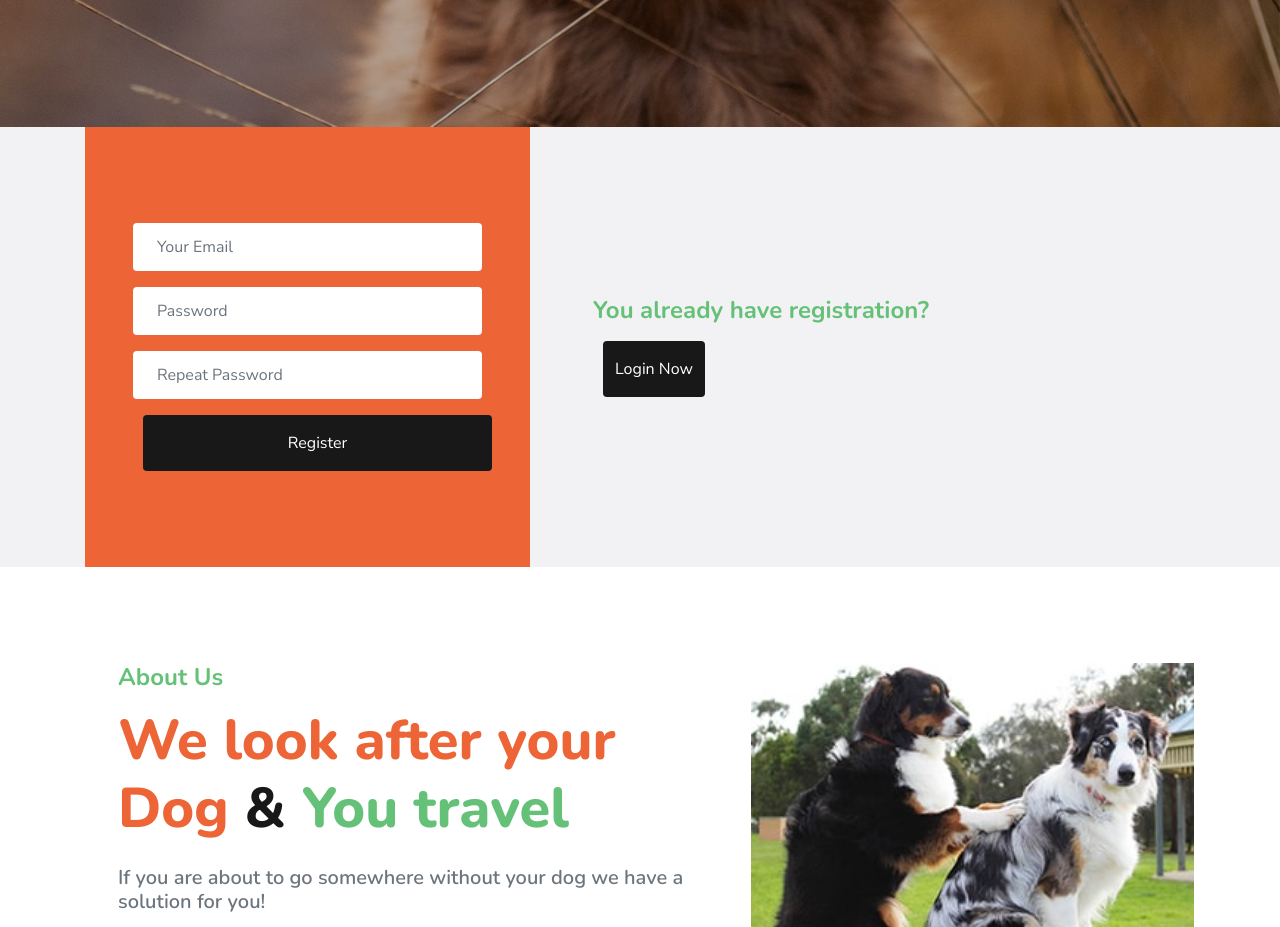
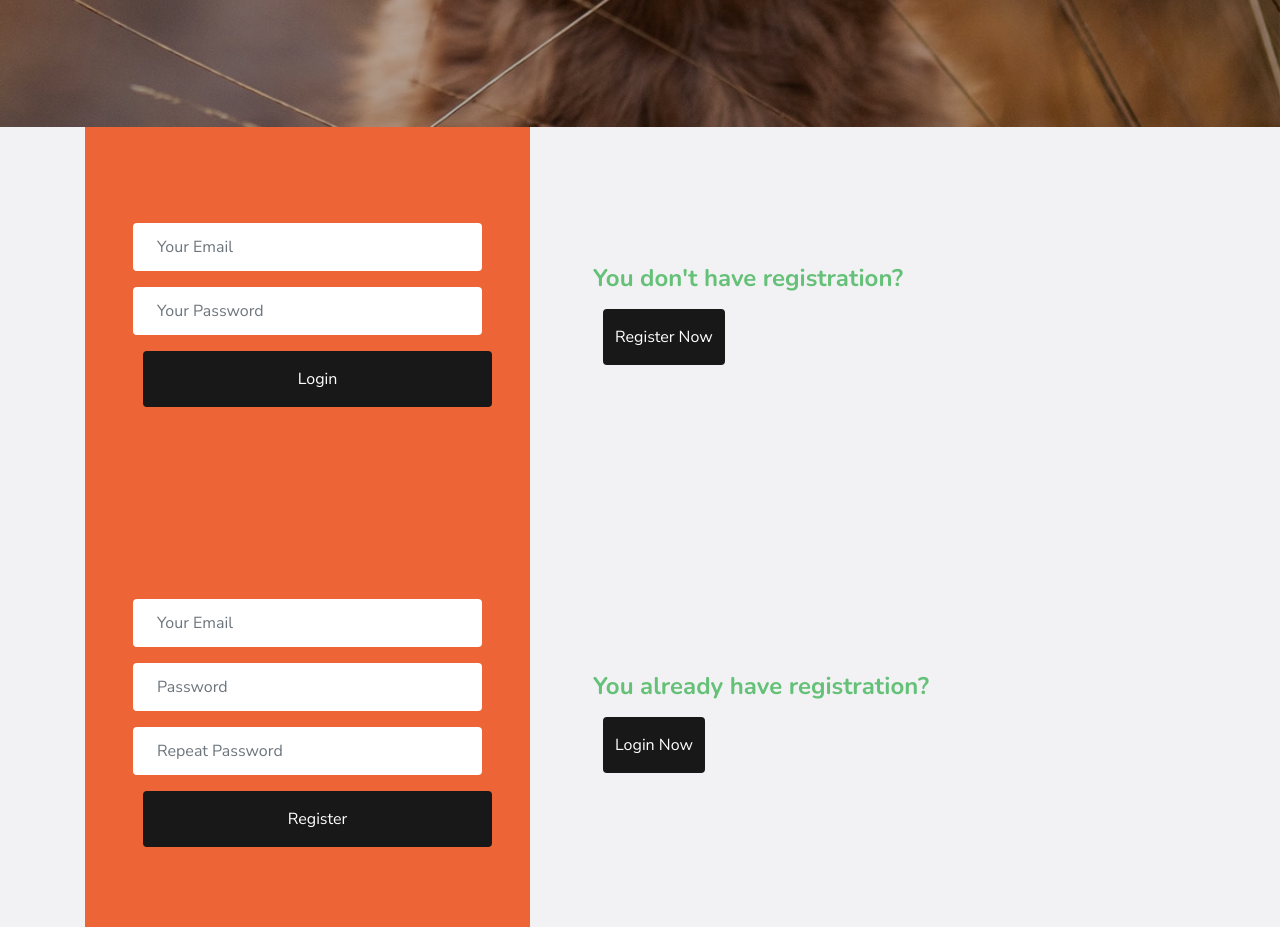
Before and after one commit to sZidarov/MyReactProject, a React (Vite) app in the folder client/: page / in a window 1280 px wide. Shown: the part 800-1727 px from the top of the page. Built offline with nearby package versions, Linux system fonts and the light colour scheme.

Commit message:
add validation to login form

```diff
--- a/client/src/App.jsx
+++ b/client/src/App.jsx
@@ -20,7 +20,7 @@ function App() {
             <Navbar></Navbar>
             <Home></Home>
             {/* <Bookingform></Bookingform> */}
-            {/* <Login></Login> */}
+            <Login></Login>
             <Register></Register>
             <About></About>
             <Services></Services>
--- a/client/src/components/Login.jsx
+++ b/client/src/components/Login.jsx
@@ -1,29 +1,99 @@
-
+import { useFormik } from "formik";
+import * as Yup from "yup";
 
 export default function Login() {
+    const formik = useFormik({
+        initialValues: {
+            email: "",
+            password: "",
+        },
+        onSubmit: (values) => {
+            console.log("onSubmit", values);
+        },
+        validationSchema: Yup.object({
+            email: Yup.string()
+                .required("Email is required!")
+                .matches(/^\S+@\S+\.\S+$/, "Invalid email!"),
+            password: Yup.string()
+                .required("Password is required!")
+                .min(6, "Password must be atlest 6 characters"),
+        }),
+    });
     return (
         <div className="container-fluid bg-light">
             <div className="container">
                 <div className="row align-items-center">
                     <div className="col-lg-5">
                         <div className="bg-primary py-5 px-4 px-sm-5">
-                        <form className="py-5">
+                            <form className="py-5" onSubmit={formik.handleSubmit}>
                                 <div className="form-group">
-                                <input type="email" className="form-control border-0 p-4" placeholder="Your Email" required="required" />
+                                    <input
+                                        type="email"
+                                        className="form-control border-0 p-4"
+                                        placeholder="Your Email"
+                                        required="required"
+                                        name="email"
+                                        value={formik.values.email}
+                                        onChange={formik.handleChange}
+                                        onBlur={formik.handleBlur}
+                                    />
+                                    <div
+                                        style={{
+                                            color: "yellow",
+                                            fontSize: "bold",
+                                            textAlign: "center",
+                                        }}
+                                    >
+                                        {formik.errors.email &&
+                                            formik.touched.email &&
+                                            formik.errors.email}
+                                    </div>
                                 </div>
                                 <div className="form-group">
-                                <input type="password" className="form-control border-0 p-4" placeholder="Your Password" required="required" />
+                                    <input
+                                        type="password"
+                                        className="form-control border-0 p-4"
+                                        placeholder="Your Password"
+                                        required="required"
+                                        name="password"
+                                        value={formik.values.password}
+                                        onChange={formik.handleChange}
+                                        onBlur={formik.handleBlur}
+                                    />
+                                    <div
+                                        style={{
+                                            color: "yellow",
+                                            fontSize: "bold",
+                                            textAlign: "center",
+                                        }}
+                                    >
+                                        {formik.errors.password &&
+                                            formik.touched.password &&
+                                            formik.errors.password}
+                                    </div>
                                 </div>
                                 <div>
-                                <button className="btn btn-dark btn-block border-0 py-3 " type="submit">Login</button>
-                                <div style={{color: "yellow", fontSize: "bold", textAlign: "center"}}>Password or email don't match.</div>
+                                    <button
+                                        className="btn btn-dark btn-block border-0 py-3 "
+                                        type="submit"
+                                    >
+                                        Login
+                                    </button>
+
                                 </div>
                             </form>
                         </div>
                     </div>
                     <div className="col-lg-7 py-5 py-lg-0 px-3 px-lg-5">
-                    <h4 className="text-secondary mb-3">You don't have registration?</h4>
-                    <button className="btn btn-dark border-0 py-3" type="submit">Register Now</button>
+                        <h4 className="text-secondary mb-3">
+                            You don't have registration?
+                        </h4>
+                        <button
+                            className="btn btn-dark border-0 py-3"
+                            type="submit"
+                        >
+                            Register Now
+                        </button>
                     </div>
                 </div>
             </div>
--- a/client/src/components/Register.jsx
+++ b/client/src/components/Register.jsx
@@ -13,7 +13,7 @@ export default function Register() {
         },
 
         validationSchema: Yup.object({
-            email: Yup.string().required("Email id required").matches(/^\S+@\S+\.\S+$/, "Invalid email"),
+            email: Yup.string().required("Email is required!").matches(/^\S+@\S+\.\S+$/, "Invalid email"),
             password: Yup.string().required("Password is required!").min(6, "Password must be atlest 6 characters"),
             rePass: Yup.string().required("Repeat password!").oneOf([Yup.ref('password'), null], "Passwords don't match"),
         })
```
Lines whose indentation alone changed are shown as unchanged.
